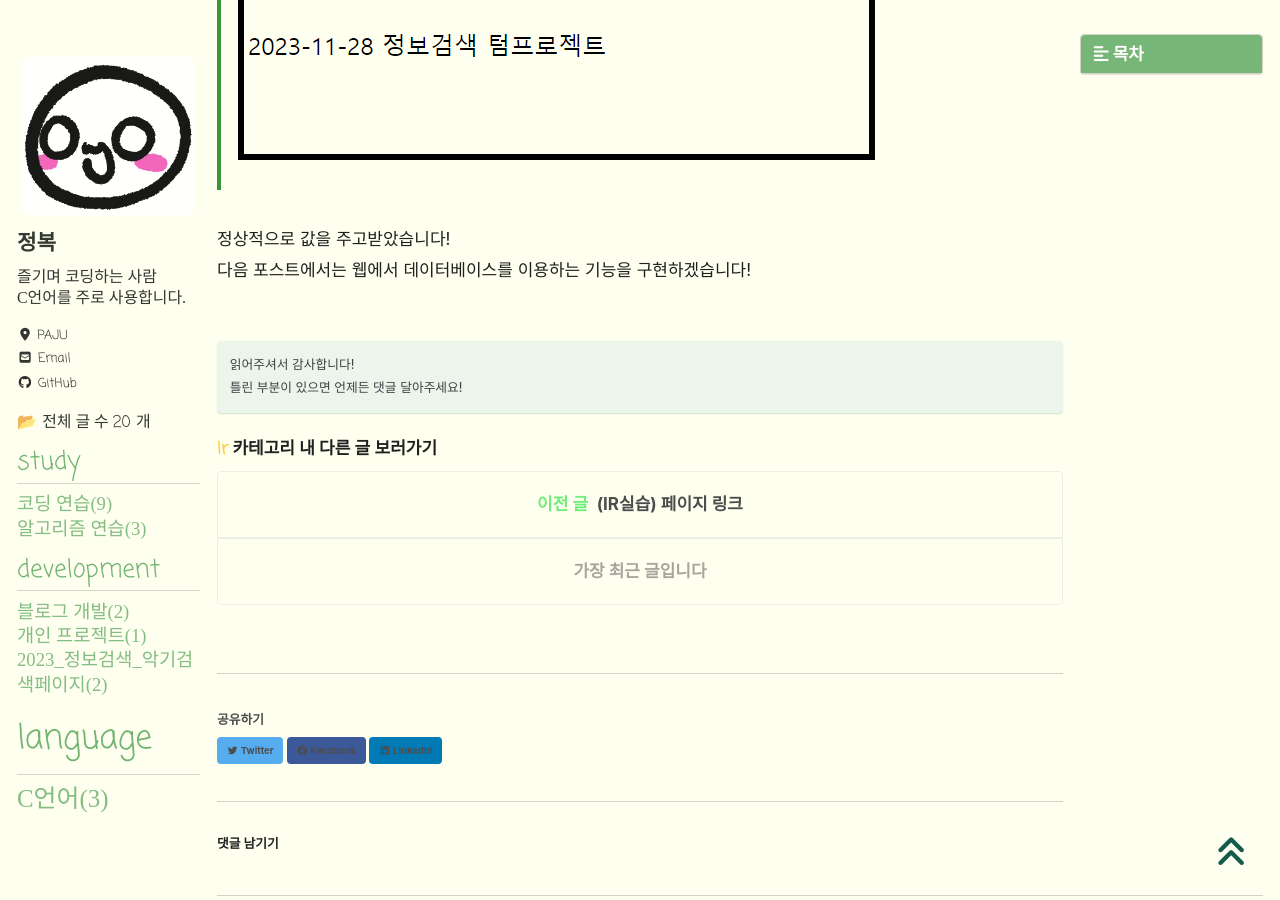
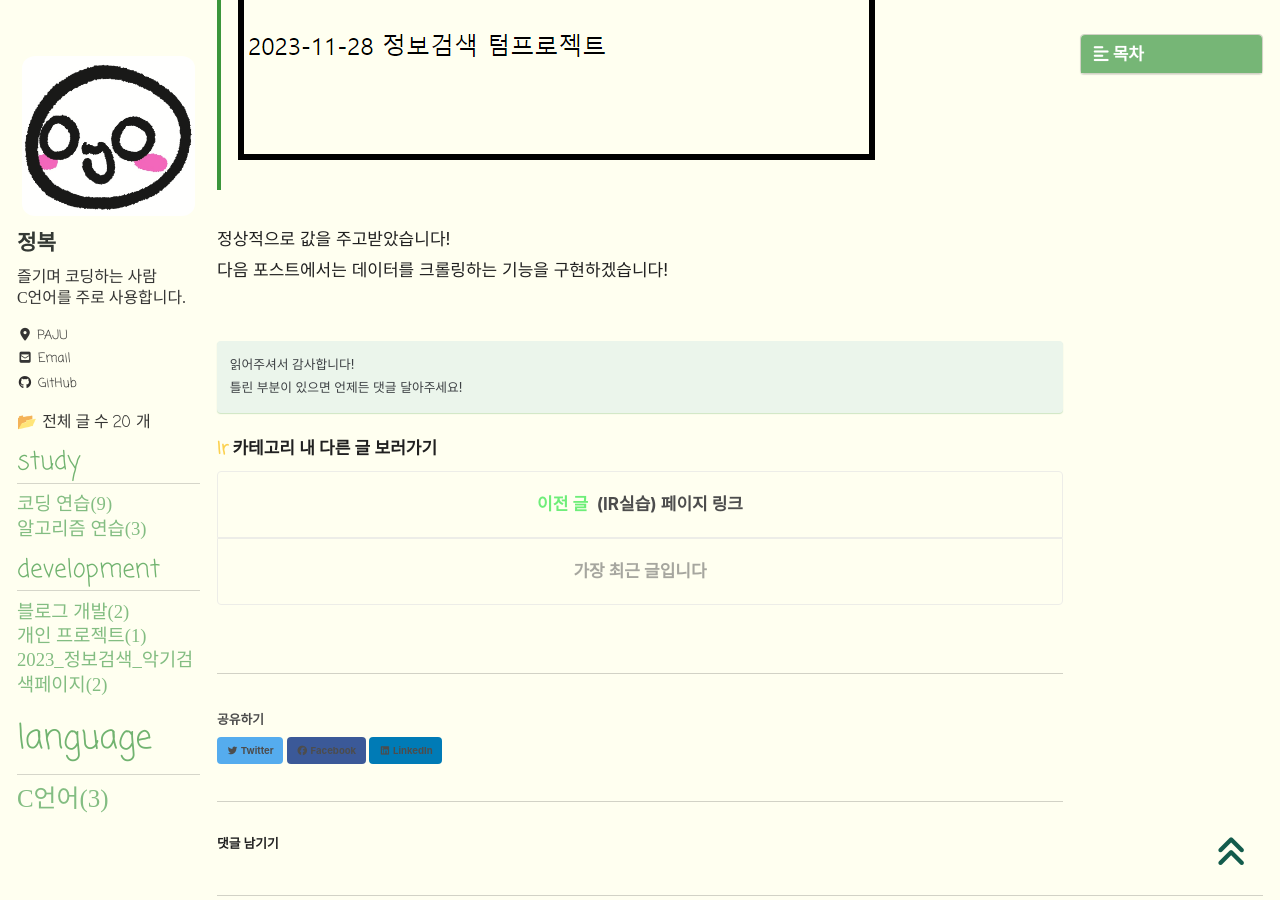
Before and after one commit to JBL28/jbl28.github.io, a Jekyll site: the page built from _posts/Ir/2023-11-27-01. href로 정보 주고받기.md, in a window 1280 px wide and 900 px high, scrolled down 3721 px. Built offline with Jekyll 4.4.1, drawn with Linux system fonts in a browser that asks for light colours; cached includes are drawn as plain includes; nearby versions of some CDN libraries; some web fonts are replaced; comment, search, counter and statistics services are not loaded.

Commit message:
Update 2023-11-27-01. href로 정보 주고받기.md

```diff
--- a/_posts/Ir/2023-11-27-01. href로 정보 주고받기.md
+++ b/_posts/Ir/2023-11-27-01. href로 정보 주고받기.md
@@ -124,7 +124,7 @@ returnQuery();
 <br><br>
 
 정상적으로 값을 주고받았습니다!<br>
-다음 포스트에서는 웹에서 데이터베이스를 이용하는 기능을 구현하겠습니다!<br><br>
+다음 포스트에서는 데이터를 크롤링하는 기능을 구현하겠습니다!<br><br>
 
 
 읽어주셔서 감사합니다! <br>틀린 부분이 있으면 언제든 댓글 달아주세요!
```
